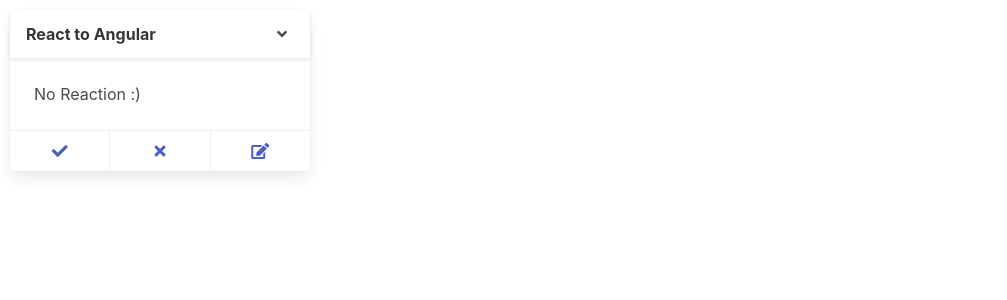
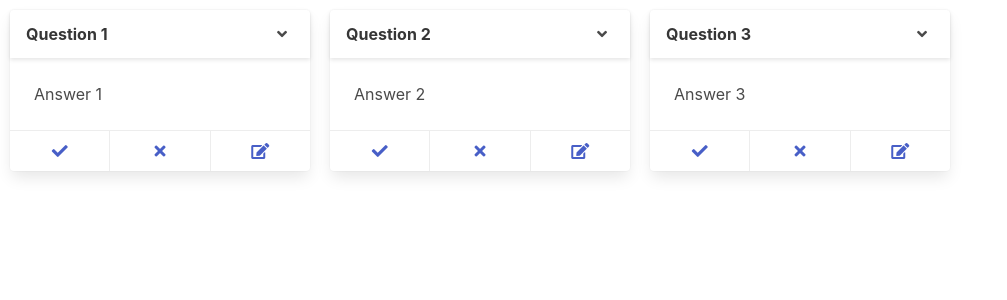
Before and after one commit to formidablae/Flashcard_Game, an Angular app: page / in a window 1280 px wide. Shown: the top 300 px of the page, without its empty margins (0-1007 px from the left). Built offline with nearby package versions, Linux system fonts and the light colour scheme.

Commit message:
Generated a list of flashcards. Used ngFor

```diff
--- a/src/app/app.component.html
+++ b/src/app/app.component.html
@@ -1,3 +1,3 @@
 <div class="flashs">
-  <app-flash></app-flash>
+  <app-flash *ngFor="let flash of flashs; trackBy: trackByFlashId" [flash]="flash"></app-flash>
 </div>
--- a/src/app/app.component.ts
+++ b/src/app/app.component.ts
@@ -1,10 +1,40 @@
 import { Component } from '@angular/core';
+import { IFlash } from './flash.model';
+
+function getRandomNumber(): number {
+  return Math.floor(Math.random() * 10000);
+}
 
 @Component({
   selector: 'app-root',
   templateUrl: './app.component.html',
   styleUrls: ['./app.component.css']
 })
+
 export class AppComponent {
-  title = 'ng-flashcards';
+  flashs: IFlash[] = [
+    {
+      question: 'Question 1',
+      answer: 'Answer 1',
+      show: false,
+      id: getRandomNumber(),
+    },
+    {
+      question: 'Question 2',
+      answer: 'Answer 2',
+      show: false,
+      id: getRandomNumber(),
+    },
+    {
+      question: 'Question 3',
+      answer: 'Answer 3',
+      show: false,
+      id: getRandomNumber(),
+    },
+  ];
+
+  trackByFlashId(index: number, flash: IFlash): number {
+    return flash.id;
+  }
+
 }
```
